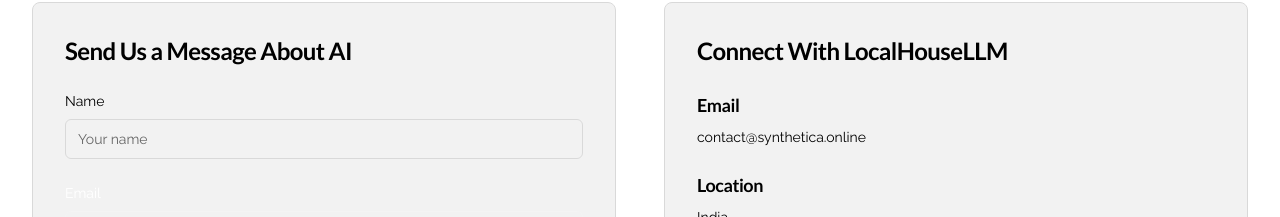
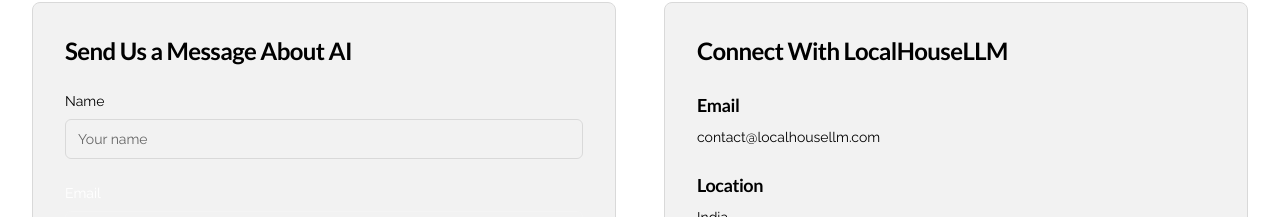
Before and after one commit to Vansh-synthetica/LocalHouseLLM, a React (Vite) app: page /contact in a window 1280 px wide. Shown: the part 378-595 px from the top of the page. Built offline with nearby package versions, Linux system fonts and the light colour scheme.

Commit message:
Update Contact.tsx

```diff
--- a/src/pages/Contact.tsx
+++ b/src/pages/Contact.tsx
@@ -149,7 +149,7 @@ const Contact = () => {
                 <div className="space-y-6">
                   <div>
                     <h3 className="text-lg font-semibold mb-2">Email</h3>
-                    <p className="text-secondaryText">contact@synthetica.online</p>
+                    <p className="text-secondaryText">contact@localhousellm.com</p>
                   </div>
 
                   <div>
```
